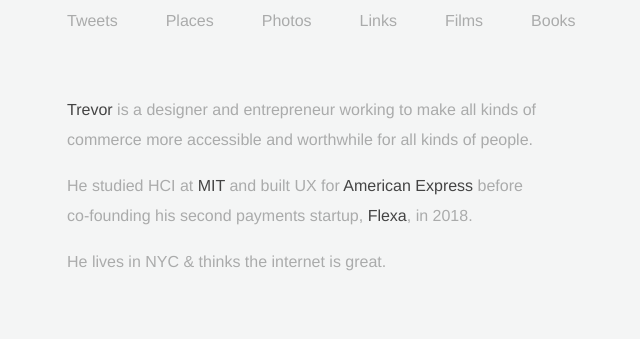
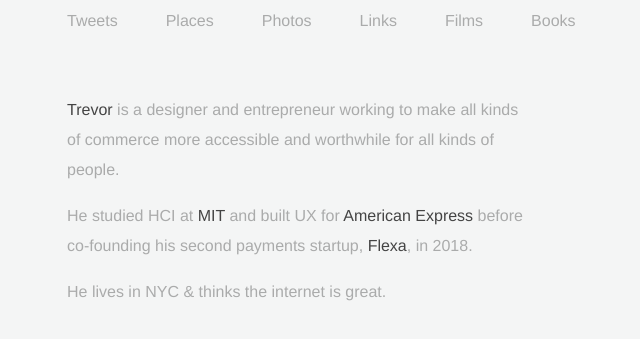
Before and after one commit to trevf/trevorfilter, a plain HTML site: page index.html in a window 1280 px wide. Shown: the part 135-474 px from the top of the page, without its empty margins (5-645 px from the left). Drawn offline with Linux system fonts and the light colour scheme.

```diff
--- a/style.css
+++ b/style.css
@@ -108,7 +108,7 @@ section {
     font-size: 160%;
     display: none; }
   section p {
-    max-width: 30em;
+    max-width: 29em;
     margin: 0 0 1em;
     font-size: 160%;
     line-height: 1.875;
```
